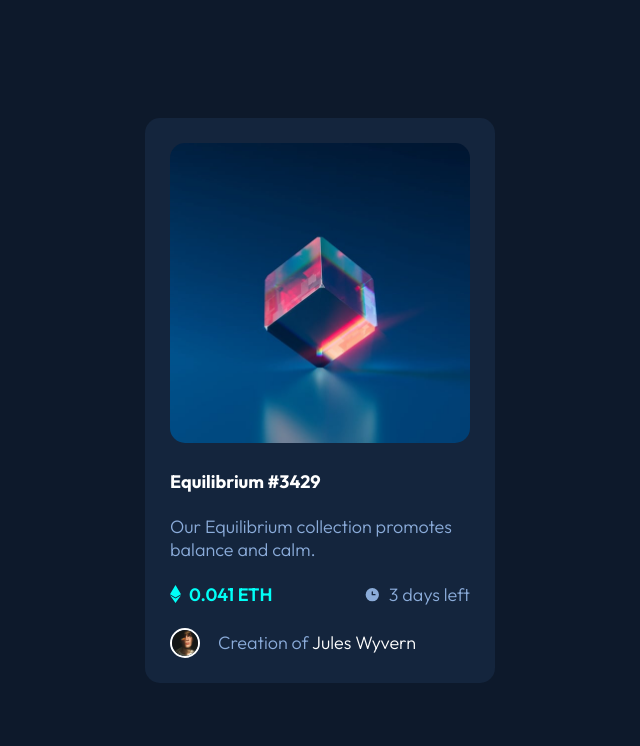
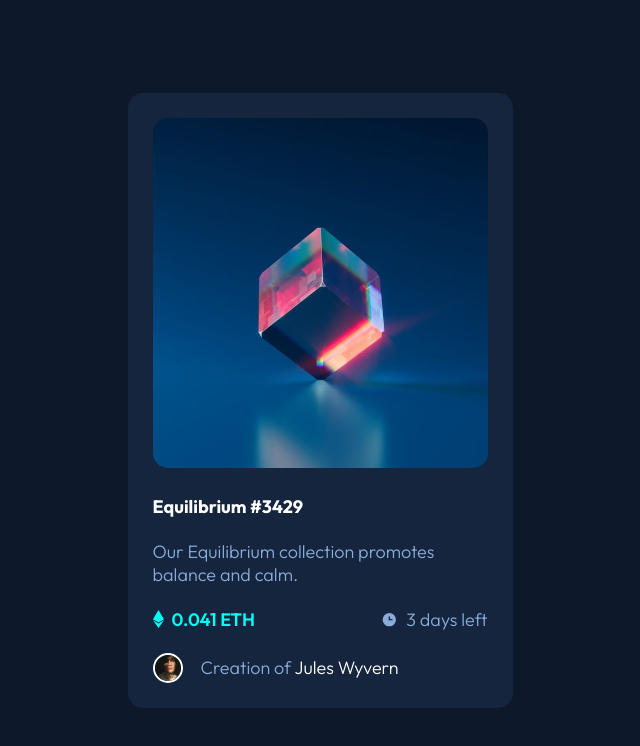
Before and after one commit to Talika-Bajaj/NFT-Preview-Card, a plain HTML site: page index.html in a window 1280 px wide. Shown: the whole page, without its empty margins (320-960 px from the left). Drawn offline with Linux system fonts and the light colour scheme.

Commit message:
Update imAge height and width

```diff
--- a/index.html
+++ b/index.html
@@ -14,7 +14,7 @@
       <div class="card">
         <div class="info">
           <div class="image">
-            <img src="images/image-equilibrium.jpg" height="300" alt="">
+            <img src="images/image-equilibrium.jpg" height="350" alt="">
           </div>
           <div class="data">
             <h3>Equilibrium #3429</h3>
--- a/style.css
+++ b/style.css
@@ -33,7 +33,7 @@ main {
 }
 
 .card {
-    width: 350px;
+    width: 385px;
     border-radius: 15px;
     padding: 25px;
     background-color: var(--dark_blue_card);
```
